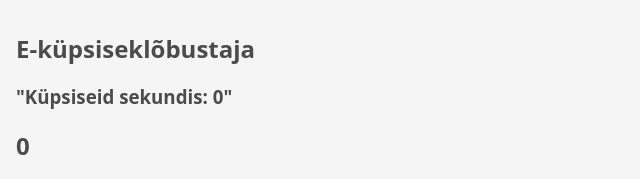
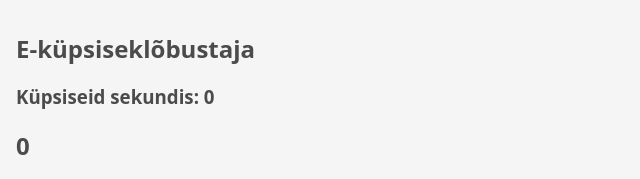
Before and after one commit to kupsiseklopsutaja/e-kupsiseklobustaja, a plain HTML site: page index.html in a window 1280 px wide. Shown: the top 179 px of the page, 0-640 px from the left. Drawn offline with Linux system fonts and the light colour scheme.

Commit message:
sekundid

```diff
--- a/index.html
+++ b/index.html
@@ -13,7 +13,7 @@
   <body>
     <main>
       <h1>E-küpsiseklõbustaja</h1>
-      <h3 id="sekundis">"Küpsiseid sekundis: 0"</h3>
+      <h3 id="sekundis">Küpsiseid sekundis: 0</h3>
       <h2 id="counter">0</h2>
       <img src="failid/kupsis.png" id="kupsis" alt="kupsis"/>
       <div id="vanaemaPold">
--- a/main.js
+++ b/main.js
@@ -4,7 +4,7 @@ var count = 0
 var vanaemaNupp = document.getElementById("vanaemaNupp");
 var vanaemaPold = document.getElementById("vanaemaPold");
 var vanaemaCount = 0;
-var vanaemaPower = 0;
+var vanaemaPower = 1;
 var sekundis = document.getElementById("sekundis")
 var vanaemaHind = 100;
 var helid = [document.getElementById('heli1'), document.getElementById('heli2'), document.getElementById('heli3')];
@@ -34,6 +34,6 @@ vanaemaNupp.onclick = function(){
 setInterval(function(){
   count = count + vanaemaCount * vanaemaPower;
   counter.innerHTML = count;
-  sekundis = vanaemaCount * vanaemapower;
-  sekundis.innerHTML = "Küpsiseid sekundis: " + sekundis
+  sekundis = vanaemaCount * vanaemaPower;
+  document.getElementById("sekundis").innerHTML = "Küpsiseid sekundis: " + sekundis;
 }, 1000);
```
